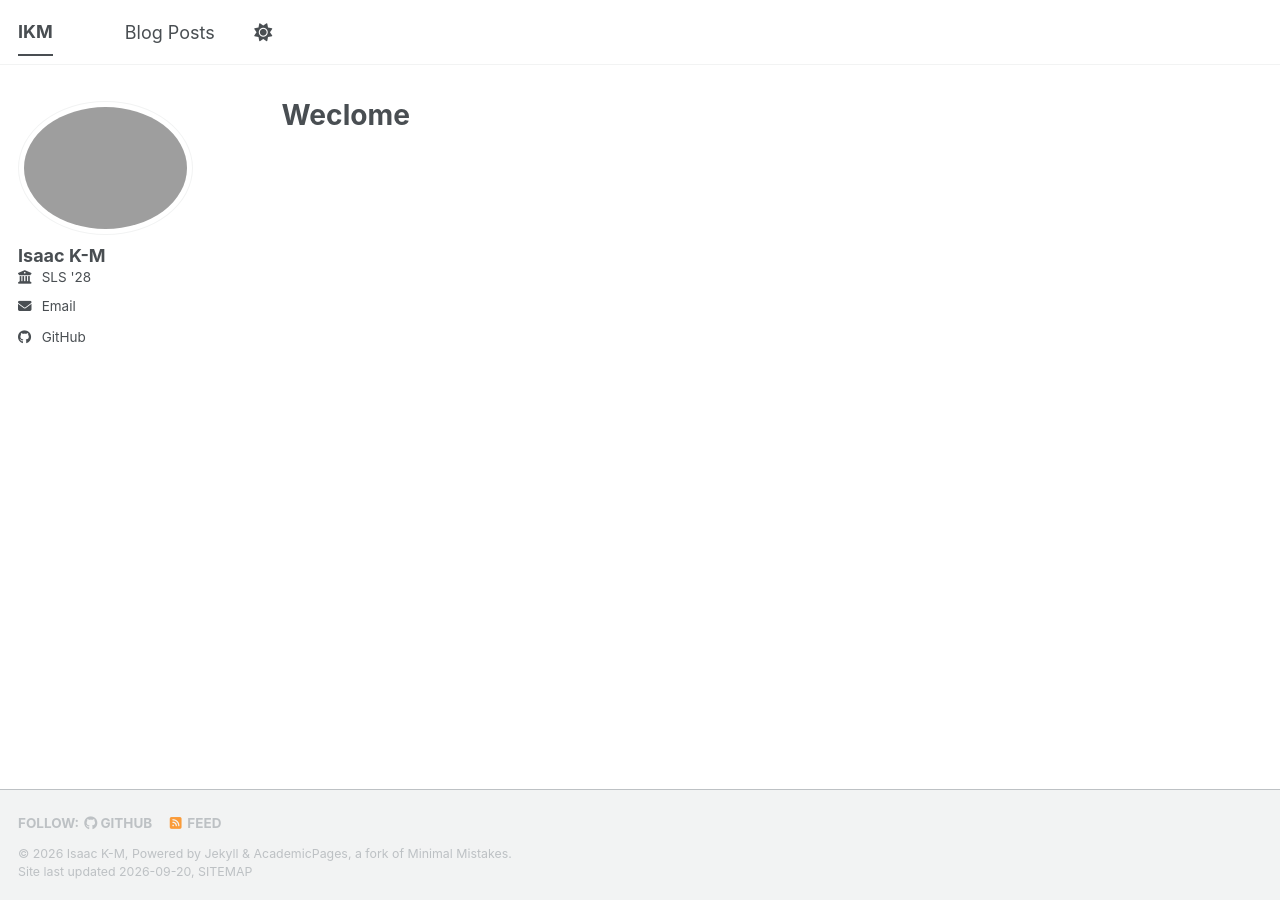
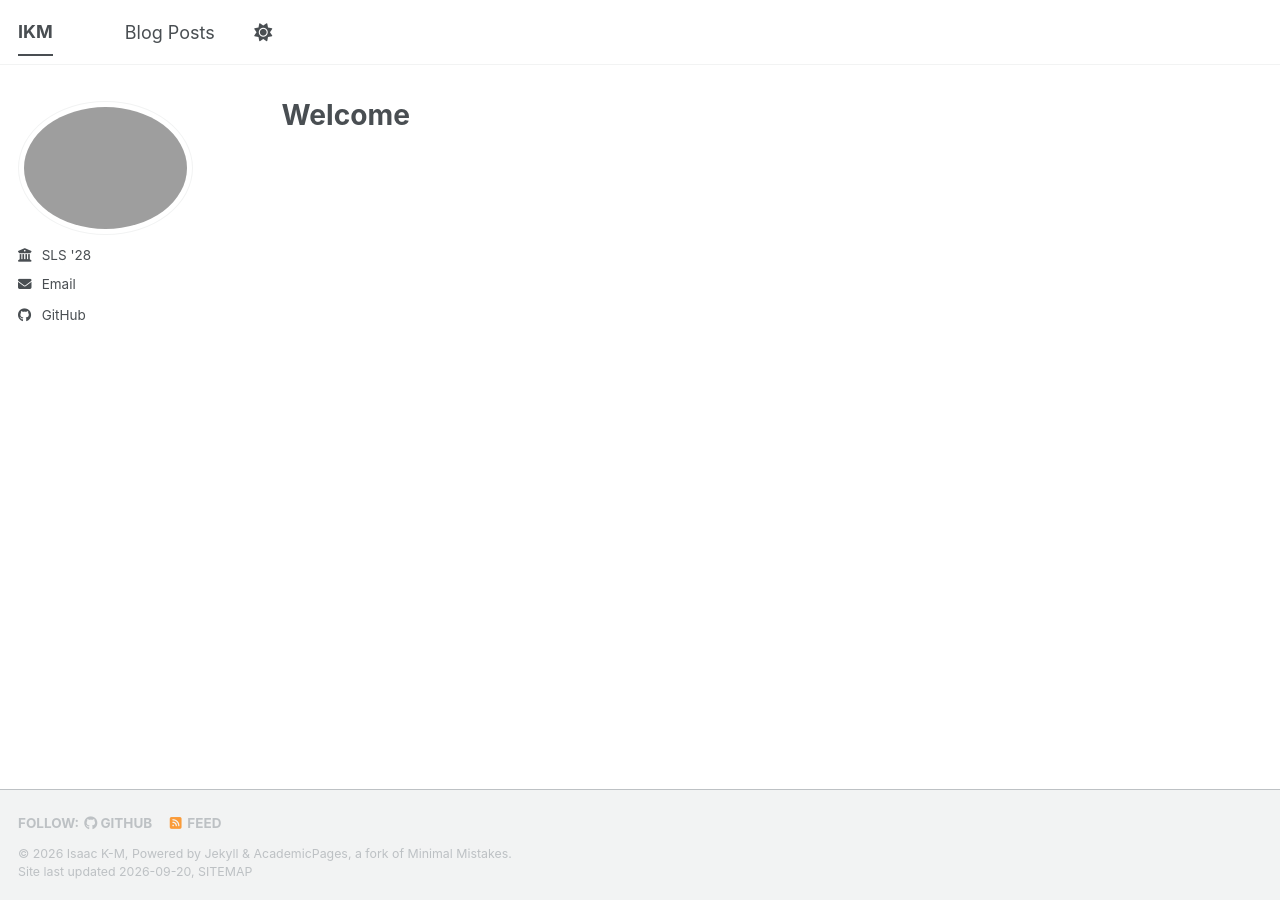
Before and after one commit to isaackleislemurphy/isaackleislemurphy.github.io, a Jekyll site: the page built from _pages/about.md, in a window 1280 px wide. Built offline with Jekyll 4.4.1, drawn with Linux system fonts in a browser that asks for light colours; a style sheet for code colours, icons or effects is not loaded.

Commit message:
less information

```diff
--- a/_config.yml
+++ b/_config.yml
@@ -22,8 +22,8 @@ repository               : "isaackleislemurphy/isaackleislemurphy.github.io"
 #               Additional customization can be done by editing /_includes/author-profile.html
 author:
   # Biographic information
-  avatar           : "profile-ikm.png"
-  name             : "Isaac K-M"
+  avatar           : # "profile-ikm.png"
+  name             : # "Isaac K-M"
   pronouns         : # example: "she/her"
   bio              : # "Short biography for the left-hand sidebar"
   location         : # "Earth"
--- a/_pages/about.md
+++ b/_pages/about.md
@@ -1,6 +1,6 @@
 ---
 permalink: /
-title: "Weclome"
+title: "Welcome"
 author_profile: true
 redirect_from:
   - /about/
```
Also changed, not shown: 1 other file.
